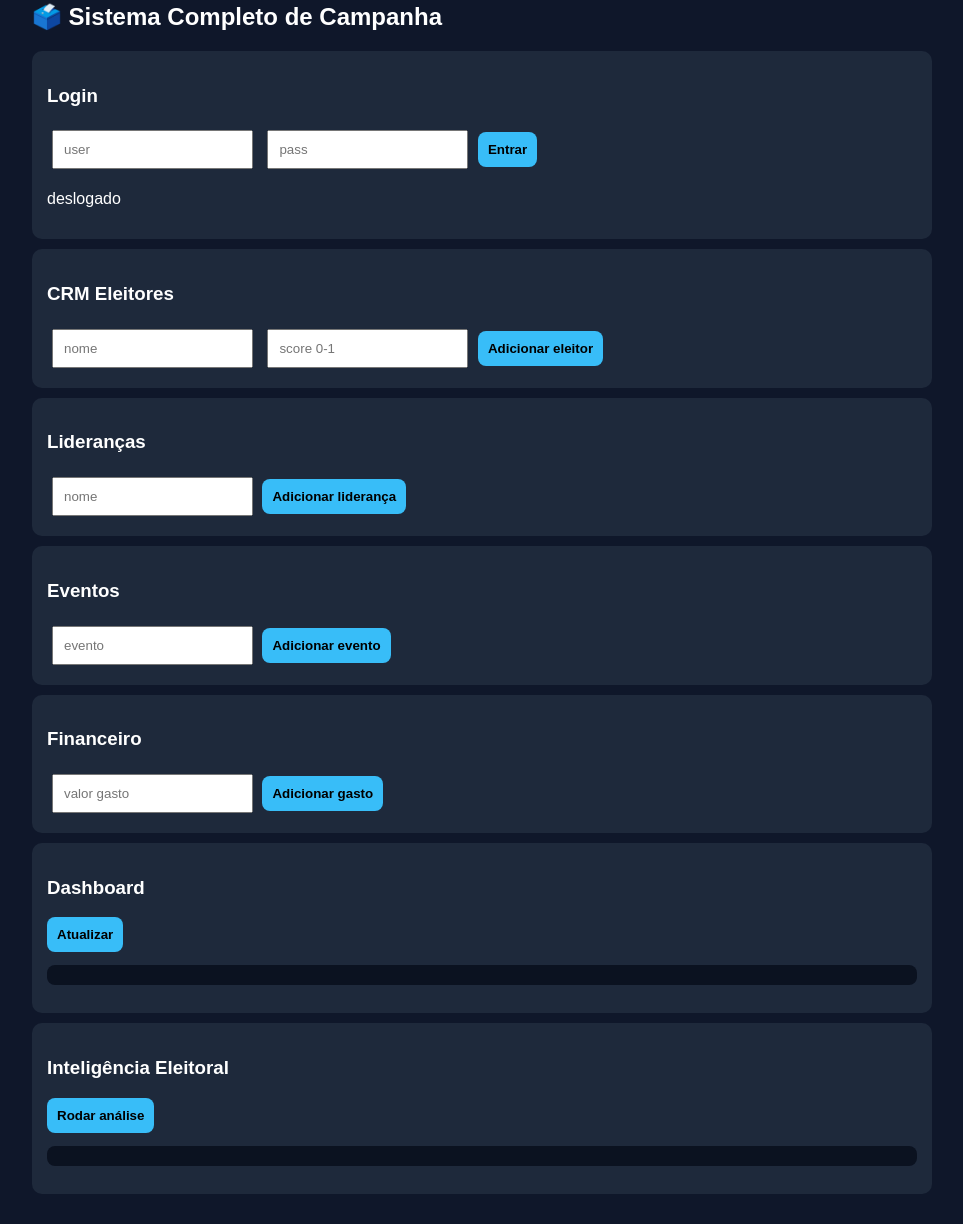
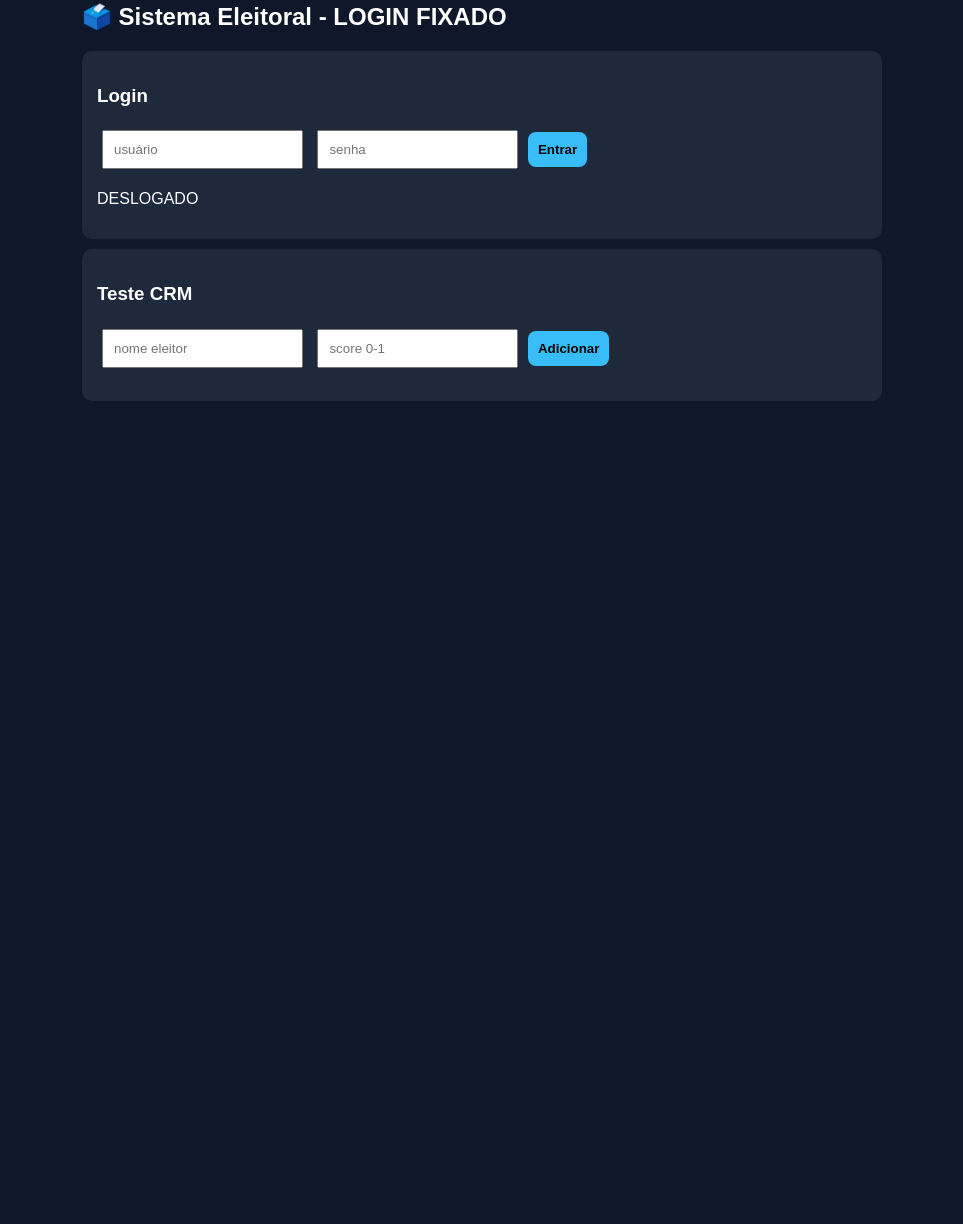
Before and after one commit to Tiagosantana1986/sistemasaas, a plain HTML site: page index.html in a window 1280 px wide. Shown: the part 37-1261 px from the top of the page, without its empty margins (158-1121 px from the left). After the commit the page ends 800 px from the top, so only its background shows below. Drawn offline with Linux system fonts and the light colour scheme.

Commit message:
Update campaign title and login fields

```diff
--- a/index.html
+++ b/index.html
@@ -2,7 +2,7 @@
 <html lang="pt-br">
 <head>
 <meta charset="UTF-8">
-<title>Campanha Eleitoral - Sistema Completo</title>
+<title>Sistema Campanha FIX LOGIN</title>
 
 <style>
 body{
@@ -13,7 +13,7 @@ body{
 }
 
 .container{
-  max-width:900px;
+  max-width:800px;
   margin:auto;
   padding:20px;
 }
@@ -38,12 +38,6 @@ button{
   cursor:pointer;
   font-weight:bold;
 }
-
-pre{
-  background:#0b1220;
-  padding:10px;
-  border-radius:8px;
-}
 </style>
 </head>
 
@@ -51,58 +45,30 @@ pre{
 
 <div class="container">
 
-<h2>🗳️ Sistema Completo de Campanha</h2>
+<h2>🗳️ Sistema Eleitoral - LOGIN FIXADO</h2>
 
 <!-- LOGIN -->
 <div class="card">
 <h3>Login</h3>
-<input id="user" placeholder="user">
-<input id="pass" placeholder="pass">
+
+<input id="user" placeholder="usuário">
+<input id="pass" placeholder="senha">
+
 <button onclick="login()">Entrar</button>
-<p id="status">deslogado</p>
+
+<p id="status">DESLOGADO</p>
 </div>
 
-<!-- CRM -->
+<!-- TESTE APÓS LOGIN -->
 <div class="card">
-<h3>CRM Eleitores</h3>
-<input id="vname" placeholder="nome">
-<input id="vscore" placeholder="score 0-1">
-<button onclick="addVoter()">Adicionar eleitor</button>
-</div>
+<h3>Teste CRM</h3>
 
-<!-- LIDERANÇAS -->
-<div class="card">
-<h3>Lideranças</h3>
-<input id="lname" placeholder="nome">
-<button onclick="addLeader()">Adicionar liderança</button>
-</div>
+<input id="name" placeholder="nome eleitor">
+<input id="score" placeholder="score 0-1">
 
-<!-- EVENTOS -->
-<div class="card">
-<h3>Eventos</h3>
-<input id="ename" placeholder="evento">
-<button onclick="addEvent()">Adicionar evento</button>
-</div>
+<button onclick="add()">Adicionar</button>
 
-<!-- FINANCEIRO -->
-<div class="card">
-<h3>Financeiro</h3>
-<input id="fvalue" placeholder="valor gasto">
-<button onclick="addFinance()">Adicionar gasto</button>
-</div>
-
-<!-- DASHBOARD -->
-<div class="card">
-<h3>Dashboard</h3>
-<button onclick="dashboard()">Atualizar</button>
-<pre id="dash"></pre>
-</div>
-
-<!-- INTELIGÊNCIA -->
-<div class="card">
-<h3>Inteligência Eleitoral</h3>
-<button onclick="ai()">Rodar análise</button>
-<pre id="ai"></pre>
+<pre id="out"></pre>
 </div>
 
 </div>
@@ -112,135 +78,75 @@ pre{
 // =====================
 // BANCO LOCAL
 // =====================
-let DB = JSON.parse(localStorage.getItem("DB")) || {
-  users:[{u:"admin",p:"123"}],
-  voters:[],
-  leaders:[],
-  events:[],
-  finance:[]
+const DB = {
+  users: [{ u: "admin", p: "123" }],
+  voters: []
 };
 
-let logged=false;
-
-function save(){
-  localStorage.setItem("DB",JSON.stringify(DB));
-}
+let logged = false;
 
 // =====================
-// LOGIN
+// LOGIN 100% FIXO
 // =====================
 function login(){
 
-  const u=document.getElementById("user").value;
-  const p=document.getElementById("pass").value;
+  const user = document.getElementById("user").value.trim();
+  const pass = document.getElementById("pass").value.trim();
 
-  const ok=DB.users.find(x=>x.u===u && x.p===p);
+  const found = DB.users.find(u => u.u === user && u.p === pass);
 
-  if(ok){
-    logged=true;
-    status.innerText="LOGADO ✔";
-  }else{
-    status.innerText="ERRO ❌";
+  const status = document.getElementById("status");
+
+  if(found){
+    logged = true;
+    status.innerText = "LOGADO ✔";
+    status.style.color = "lime";
+  } else {
+    logged = false;
+    status.innerText = "ERRO ❌ (admin / 123)";
+    status.style.color = "red";
   }
 }
 
 // =====================
-// CRM
+// ADD ELEITOR
 // =====================
-function addVoter(){
+function add(){
 
-  if(!logged)return alert("login necessário");
+  if(!logged){
+    alert("Faça login primeiro (admin / 123)");
+    return;
+  }
 
-  DB.voters.push({
-    name:vname.value,
-    score:Number(vscore.value)
-  });
+  const name = document.getElementById("name").value.trim();
+  const score = parseFloat(document.getElementById("score").value);
 
-  save();
+  if(!name || isNaN(score)){
+    alert("Dados inválidos");
+    return;
+  }
+
+  DB.voters.push({ name, score });
+
+  render();
 }
 
 // =====================
-// LIDERANÇAS
+// RENDER
 // =====================
-function addLeader(){
+function render(){
 
-  if(!logged)return;
+  const out = document.getElementById("out");
 
-  DB.leaders.push({name:lname.value});
-  save();
-}
+  const total = DB.voters.length;
 
-// =====================
-// EVENTOS
-// =====================
-function addEvent(){
+  const avg = total > 0
+    ? DB.voters.reduce((a,b)=>a+b.score,0)/total
+    : 0;
 
-  if(!logged)return;
-
-  DB.events.push({name:ename.value});
-  save();
-}
-
-// =====================
-// FINANCEIRO
-// =====================
-function addFinance(){
-
-  if(!logged)return;
-
-  DB.finance.push({
-    value:Number(fvalue.value)
-  });
-
-  save();
-}
-
-// =====================
-// DASHBOARD
-// =====================
-function dashboard(){
-
-  const totalVoters=DB.voters.length;
-
-  const avg=totalVoters?
-    DB.voters.reduce((a,b)=>a+b.score,0)/totalVoters:0;
-
-  const totalFinance=DB.finance.reduce((a,b)=>a+b.value,0);
-
-  dash.innerText=
-`Eleitores: ${totalVoters}
-Engajamento: ${avg.toFixed(2)}
-Lideranças: ${DB.leaders.length}
-Eventos: ${DB.events.length}
-Gastos: R$ ${totalFinance.toFixed(2)}`;
-}
-
-// =====================
-// INTELIGÊNCIA
-// =====================
-function ai(){
-
-  const avg=DB.voters.length?
-    DB.voters.reduce((a,b)=>a+b.score,0)/DB.voters.length:0;
-
-  let msg="";
-
-  if(avg<0.4){
-    msg="⚠ campanha fraca - reforçar base";
-  }
-  else if(avg<0.7){
-    msg="📊 campanha média - ajustar estratégia";
-  }
-  else{
-    msg="🔥 campanha forte - manter ritmo";
-  }
-
-  const cost=DB.finance.reduce((a,b)=>a+b.value,0);
-  const costPerVoter=cost/(DB.voters.length||1);
-
-  msg+=`\nCusto por eleitor: ${costPerVoter.toFixed(2)}`;
-
-  ai.innerText=msg;
+  out.innerText =
+`Eleitores: ${total}
+Média: ${avg.toFixed(2)}`;
 }
 
 </script>
```
